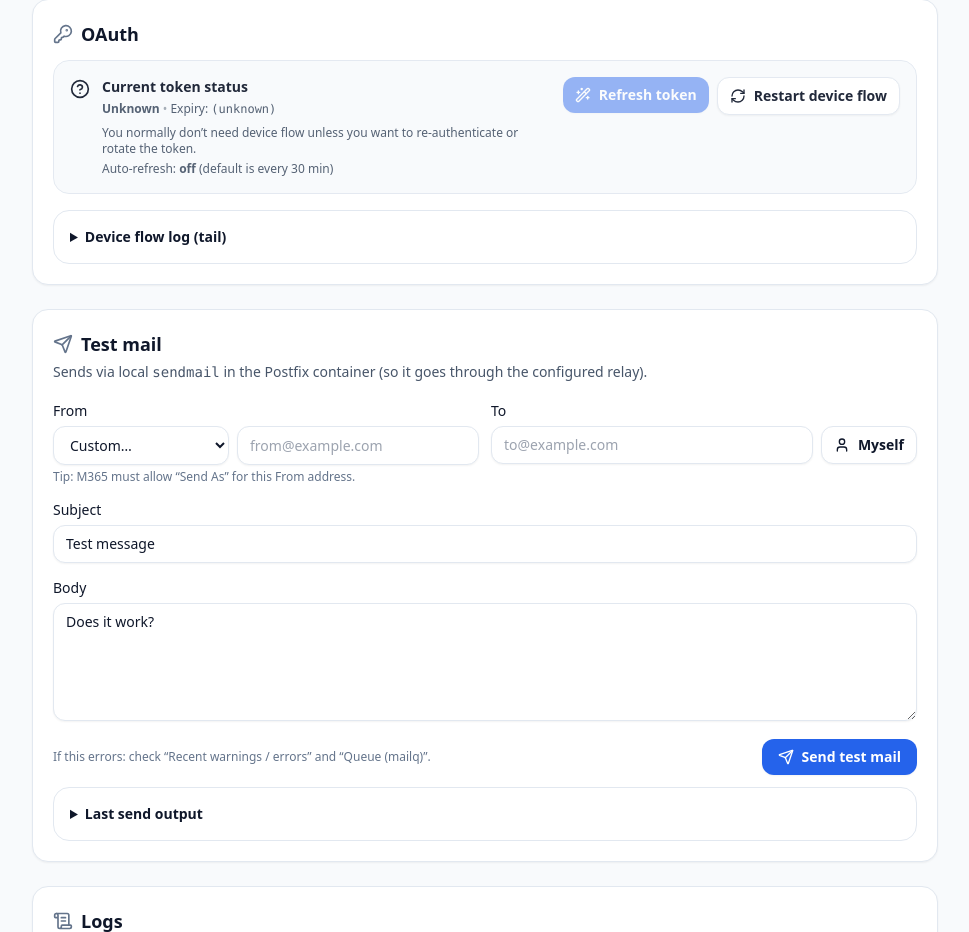
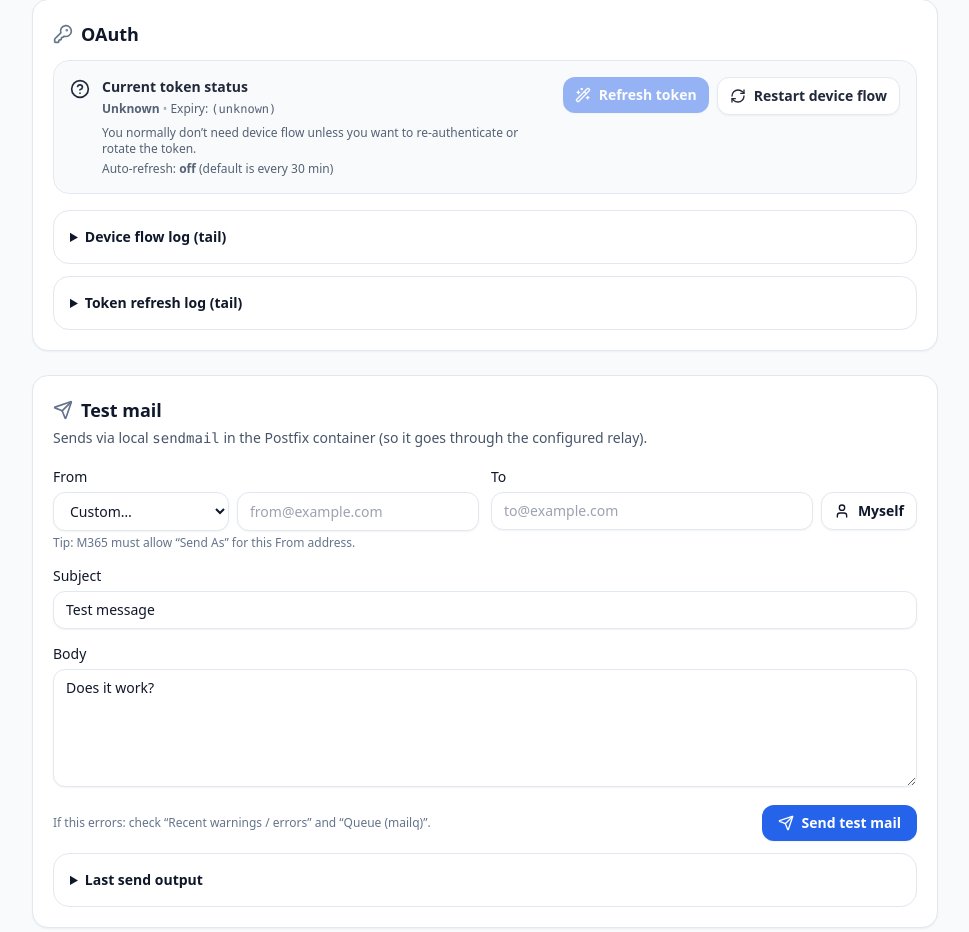
Before and after one commit to LickABrick/simple-m365-relay, a Python web app: template app/templates/index.html in a window 1280 px wide. Shown: the part 1611-2543 px from the top of the page, without its empty margins (310-1279 px from the left). Run offline with Jinja, Linux system fonts and the light colour scheme; the template is opened without the code that fills it, so the values that code supplies are empty; some libraries are stand-ins or nearby versions.

Commit message:
ui: show token refresh log in OAuth section

```diff
--- a/app/main.py
+++ b/app/main.py
@@ -344,6 +344,7 @@ def index(request: Request):
             "postfix_ok": _best_effort_health(),
             "users": list_users(),
             "device_flow_log": device_flow_log(),
+            "token_refresh_log": get_token_refresh_log(),
             "token_exp_ts": token_exp_ts,
             "pending": pending,
             "from_identities": from_identities(cfg, ms365_user),
@@ -665,6 +666,7 @@ def api_status():
     mailq_out = (_control_get("/mailq").get("mailq") or "")
     qsize = parse_queue_size(mailq_out)
     mail_log = (_control_get("/maillog").get("maillog") or "")
+    token_refresh_log = get_token_refresh_log()
 
     ms365_user = os.environ.get("MS365_SMTP_USER", "")
     token_path = DATA_DIR / "tokens" / ms365_user if ms365_user else None
@@ -682,6 +684,7 @@ def api_status():
         "mail_log": mail_log,
         "mail_log_warn": _extract_recent_warnings(mail_log),
         "token_exp_ts": token_exp_ts,
+        "token_refresh_log": token_refresh_log,
         "from_identities": from_identities(cfg, ms365_user),
         "env": {
             "MS365_SMTP_USER": ms365_user,
--- a/app/templates/index.html
+++ b/app/templates/index.html
@@ -358,6 +358,10 @@
           ml.setAttribute('data-fulljson', JSON.stringify(j.mail_log || ''));
           applyLogFilter();
         }
+
+        // token refresh log (tail)
+        const tr = document.getElementById('tokenRefreshLogPre');
+        if (tr && typeof j.token_refresh_log !== 'undefined') tr.textContent = j.token_refresh_log || '';
 
         // From identities: keep dropdown usable on refresh
         const sel = document.getElementById('fromSelect');
@@ -1336,6 +1340,11 @@
             <summary class="cursor-pointer text-sm font-semibold">Device flow log (tail)</summary>
             <pre class="mono mt-3 max-h-72 overflow-auto rounded-xl border border-slate-200 bg-slate-50 p-3 text-xs dark:border-slate-800 dark:bg-slate-900/40">{{ device_flow_log }}</pre>
           </details>
+
+          <details class="mt-3 rounded-2xl border border-slate-200 bg-white p-4 dark:border-slate-800 dark:bg-slate-950">
+            <summary class="cursor-pointer text-sm font-semibold">Token refresh log (tail)</summary>
+            <pre id="tokenRefreshLogPre" class="mono mt-3 max-h-72 overflow-auto rounded-xl border border-slate-200 bg-slate-50 p-3 text-xs dark:border-slate-800 dark:bg-slate-900/40">{{ token_refresh_log or '' }}</pre>
+          </details>
         </div>
 
         <!-- TEST MAIL -->
```
